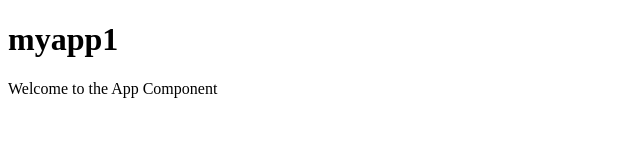
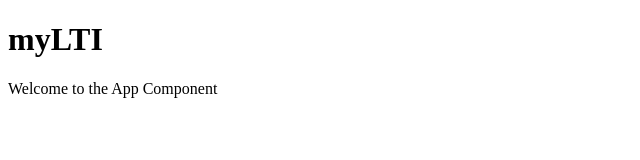
Before and after one commit to Jitin20/myLTIAngular, an Angular app: page / in a window 1280 px wide. Shown: the top 160 px of the page, without its empty margins (0-640 px from the left). Built offline with nearby package versions, Linux system fonts and the light colour scheme.

Commit message:
This is the othr way to define a template with the code itself where the code and its view are on same page

```diff
--- a/src/app/app.component.ts
+++ b/src/app/app.component.ts
@@ -3,8 +3,12 @@ import { Component } from '@angular/core';
 @Component({
   selector: 'app-root',
   templateUrl: './app.component.html',
+  // template:`
+  // <h1>This is just for reference</h1>
+  // `,
+  //This is the othr way to define a template with the code itself where the code and its view are on same page
   styleUrls: ['./app.component.css']
 })
 export class AppComponent {
-  title = 'myapp1';
+  title = 'myLTI';
 }
```
